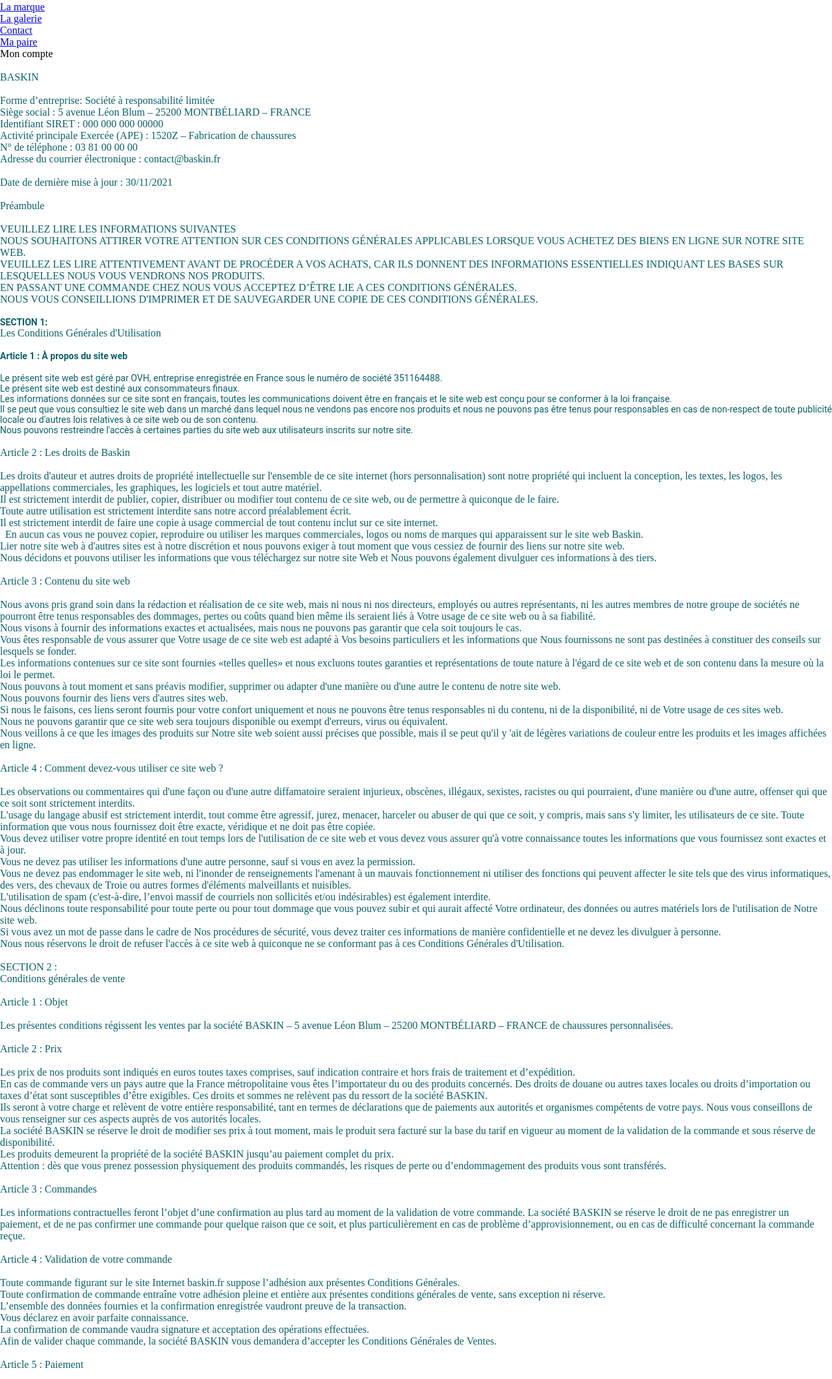
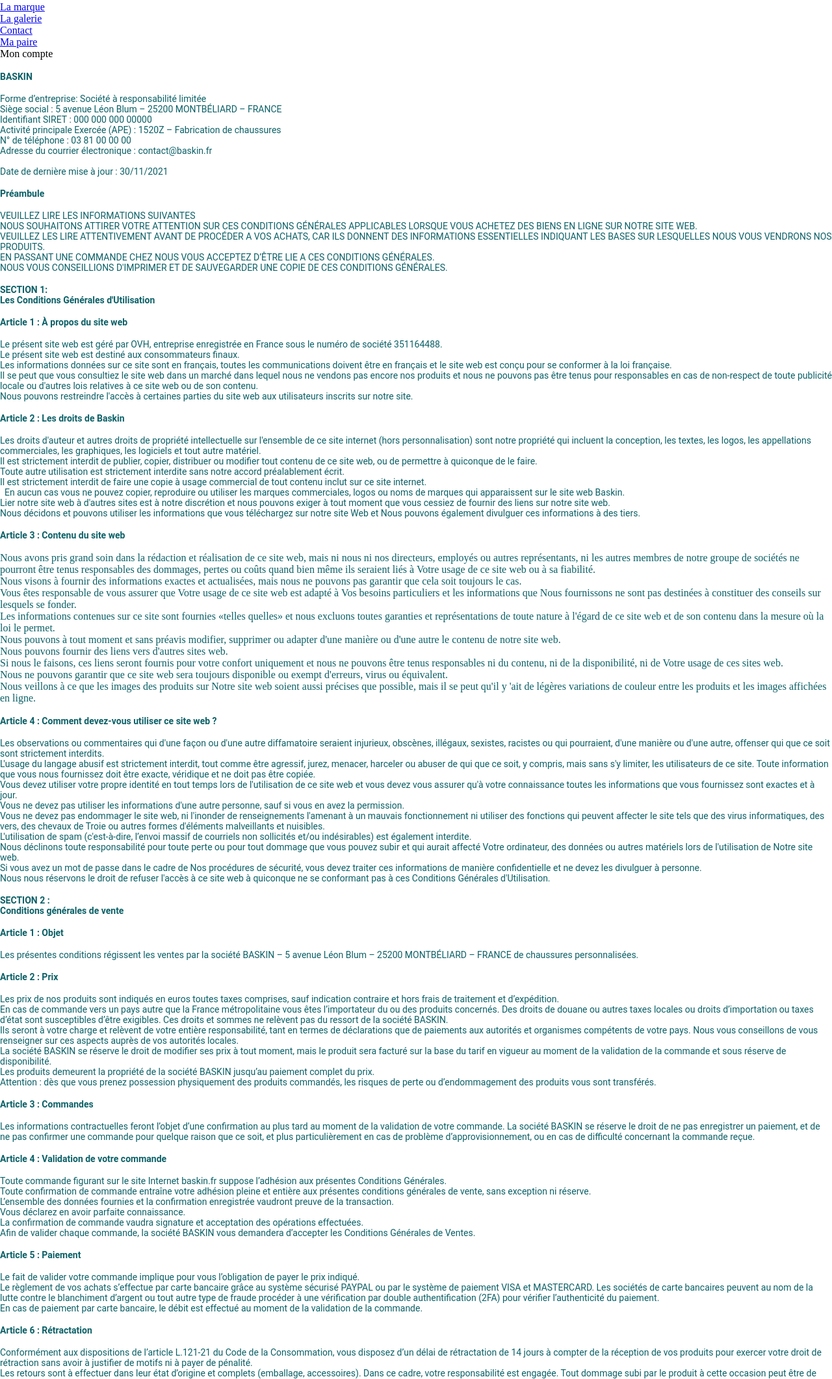
Before and after one commit to Cosmos248/BaskIn, a website built with webpack: page src/cgu.html in a window 1280 px wide. Shown: the part 677-2800 px from the top of the page at 65% size. Built offline with nearby package versions, Linux system fonts and the light colour scheme.

Commit message:
cgu modif

```diff
--- a/src/cgu.html
+++ b/src/cgu.html
@@ -20,9 +20,9 @@
     </header>
     <div>
         <br>
-        <p>BASKIN</p>
+        <p class="e-cgutitre_p">BASKIN</p>
         <br>
-        <p>Forme d’entreprise: Société à responsabilité limitée<br>
+        <p class="e-cgucontenu_p">Forme d’entreprise: Société à responsabilité limitée<br>
           Siège social : 5 avenue Léon Blum – 25200 MONTBÉLIARD – FRANCE<br>
           Identifiant SIRET : 000 000 000 00000<br>
           Activité principale Exercée (APE) : 1520Z – Fabrication de chaussures<br>
@@ -31,16 +31,16 @@
           <br>
           Date de dernière mise à jour : 30/11/2021</p>
           <br>
-          <p>Préambule</p>
+          <p class="e-cgutitre_p">Préambule</p>
           <br>
-          <p>VEUILLEZ LIRE LES INFORMATIONS SUIVANTES<br>
+          <p class="e-cgucontenu_p">VEUILLEZ LIRE LES INFORMATIONS SUIVANTES<br>
           NOUS SOUHAITONS ATTIRER VOTRE ATTENTION SUR CES CONDITIONS GÉNÉRALES APPLICABLES LORSQUE VOUS ACHETEZ DES BIENS EN LIGNE SUR NOTRE SITE WEB.<br>
           VEUILLEZ LES LIRE ATTENTIVEMENT AVANT DE PROCÉDER A VOS ACHATS, CAR ILS DONNENT DES INFORMATIONS ESSENTIELLES INDIQUANT LES BASES SUR LESQUELLES NOUS
           VOUS VENDRONS NOS PRODUITS.<br>
           EN PASSANT UNE COMMANDE CHEZ NOUS VOUS ACCEPTEZ D’ÊTRE LIE A CES CONDITIONS GÉNÉRALES.<br>
           NOUS VOUS CONSEILLIONS D'IMPRIMER ET DE SAUVEGARDER UNE COPIE DE CES CONDITIONS GÉNÉRALES.</p>
           <br>
-          <p class="e-cgutitre_p">SECTION 1:<p>
+          <p class="e-cgutitre_p">SECTION 1:<br>
           Les Conditions Générales d'Utilisation</p>
           <br>
           <p class="e-cgutitre_p">Article 1 : À propos du site web</p>
@@ -51,9 +51,9 @@
           Il se peut que vous consultiez le site web dans un marché dans lequel nous ne vendons pas encore nos produits et nous ne pouvons pas être tenus pour responsables en cas de non-respect de toute publicité locale ou d'autres lois relatives à ce site web ou de son contenu. <br>
           Nous pouvons restreindre l'accès à certaines parties du site web aux utilisateurs inscrits sur notre site.</p>
           <br>
-          <p>Article 2 : Les droits de Baskin</p>
+          <p class="e-cgutitre_p">Article 2 : Les droits de Baskin</p>
           <br>
-          <p>Les droits d'auteur et autres droits de propriété intellectuelle sur l'ensemble de ce site internet (hors personnalisation) sont notre propriété qui incluent la conception, les textes, les logos, les appellations commerciales, les graphiques, les logiciels et tout autre matériel.<br>
+          <p class="e-cgucontenu_p">Les droits d'auteur et autres droits de propriété intellectuelle sur l'ensemble de ce site internet (hors personnalisation) sont notre propriété qui incluent la conception, les textes, les logos, les appellations commerciales, les graphiques, les logiciels et tout autre matériel.<br>
           Il est strictement interdit de publier, copier, distribuer ou modifier tout contenu de ce site web, ou de permettre à quiconque de le faire.<br>
           Toute autre utilisation est strictement interdite sans notre accord préalablement écrit.<br>
           Il est strictement interdit de faire une copie à usage commercial de tout contenu inclut sur ce site internet.<br>
@@ -61,7 +61,7 @@
           Lier notre site web à d'autres sites est à notre discrétion et nous pouvons exiger à tout moment que vous cessiez de fournir des liens sur notre site web.<br>
           Nous décidons et pouvons utiliser les informations que vous téléchargez sur notre site Web et Nous pouvons également divulguer ces informations à des tiers.</p>
           <br>
-          <p>Article 3 : Contenu du site web</p>
+          <p class="e-cgutitre_p">Article 3 : Contenu du site web</p>
           <br>
           <p>Nous avons pris grand soin dans la rédaction et réalisation de ce site web, mais ni nous ni nos directeurs, employés ou autres représentants, ni les autres membres de notre groupe
           de sociétés ne pourront être tenus responsables des dommages, pertes ou coûts quand bien même ils seraient liés à Votre usage de ce site web ou à sa fiabilité.<br>
@@ -77,9 +77,9 @@
           Nous veillons à ce que les images des produits sur Notre site web soient aussi précises que possible, mais il se peut qu'il y 'ait de légères variations de couleur entre les produits et les images
           affichées en ligne.</p>
           <br>
-          <p>Article 4 : Comment devez-vous utiliser ce site web ?</p>
+          <p class="e-cgutitre_p">Article 4 : Comment devez-vous utiliser ce site web ?</p>
           <br>
-          <p>Les observations ou commentaires qui d'une façon ou d'une autre diffamatoire seraient injurieux, obscènes, illégaux, sexistes, racistes ou qui pourraient, d'une manière ou d'une autre, offenser
+          <p class="e-cgucontenu_p">Les observations ou commentaires qui d'une façon ou d'une autre diffamatoire seraient injurieux, obscènes, illégaux, sexistes, racistes ou qui pourraient, d'une manière ou d'une autre, offenser
           qui que ce soit sont strictement interdits.<br>
           L'usage du langage abusif est strictement interdit, tout comme être agressif, jurez, menacer, harceler ou abuser de qui que ce soit, y compris, mais sans s'y limiter, les utilisateurs de ce site.
           Toute information que vous nous fournissez doit être exacte, véridique et ne doit pas être copiée.<br>
@@ -94,16 +94,16 @@
           Si vous avez un mot de passe dans le cadre de Nos procédures de sécurité, vous devez traiter ces informations de manière confidentielle et ne devez les divulguer à personne.<br>
           Nous nous réservons le droit de refuser l'accès à ce site web à quiconque ne se conformant pas à ces Conditions Générales d'Utilisation.</p>
           <br>
-          <p>SECTION 2 :<br>
+          <p class="e-cgutitre_p">SECTION 2 :<br>
           Conditions générales de vente</p>
           <br>
-          <p>Article 1 : Objet</p>
+          <p class="e-cgutitre_p">Article 1 : Objet</p>
           <br>
-          <p>Les présentes conditions régissent les ventes par la société BASKIN – 5 avenue Léon Blum – 25200 MONTBÉLIARD – FRANCE de chaussures personnalisées.</p>
+          <p class="e-cgucontenu_p">Les présentes conditions régissent les ventes par la société BASKIN – 5 avenue Léon Blum – 25200 MONTBÉLIARD – FRANCE de chaussures personnalisées.</p>
           <br>
-          <p>Article 2 : Prix</p>
+          <p class="e-cgutitre_p">Article 2 : Prix</p>
           <br>
-          <p>Les prix de nos produits sont indiqués en euros toutes taxes comprises, sauf indication contraire et hors frais de traitement et d’expédition.<br>
+          <p class="e-cgucontenu_p">Les prix de nos produits sont indiqués en euros toutes taxes comprises, sauf indication contraire et hors frais de traitement et d’expédition.<br>
           En cas de commande vers un pays autre que la France métropolitaine vous êtes l’importateur du ou des produits concernés. Des droits de douane ou autres taxes locales ou droits
           d’importation ou taxes d’état sont susceptibles d’être exigibles. Ces droits et sommes ne relèvent pas du ressort de la société BASKIN.<br>
           Ils seront à votre charge et relèvent de votre entière responsabilité, tant en termes de déclarations que de paiements aux autorités et organismes compétents de votre pays. Nous vous conseillons de vous renseigner sur ces
@@ -113,32 +113,32 @@
           Les produits demeurent la propriété de la société BASKIN jusqu’au paiement complet du prix.<br>
           Attention : dès que vous prenez possession physiquement des produits commandés, les risques de perte ou d’endommagement des produits vous sont transférés.</p>
           <br>
-          <p>Article 3 : Commandes</p>
+          <p class="e-cgutitre_p">Article 3 : Commandes</p>
           <br>
-          <p>Les informations contractuelles feront l’objet d’une confirmation au plus tard au moment de la validation de votre commande.
+          <p class="e-cgucontenu_p">Les informations contractuelles feront l’objet d’une confirmation au plus tard au moment de la validation de votre commande.
           La société BASKIN se réserve le droit de ne pas enregistrer un paiement, et de ne pas confirmer une commande pour quelque raison que ce soit, et plus particulièrement en cas de
           problème d’approvisionnement, ou en cas de difficulté concernant la commande reçue.</p>
           <br>
-          <p>Article 4 : Validation de votre commande</p>
+          <p class="e-cgutitre_p">Article 4 : Validation de votre commande</p>
           <br>
-          <p>Toute commande figurant sur le site Internet baskin.fr suppose l’adhésion aux présentes Conditions Générales.<br>
+          <p class="e-cgucontenu_p">Toute commande figurant sur le site Internet baskin.fr suppose l’adhésion aux présentes Conditions Générales.<br>
           Toute confirmation de commande entraîne votre adhésion pleine et entière aux présentes conditions générales de vente, sans exception ni réserve.<br>
           L’ensemble des données fournies et la confirmation enregistrée vaudront preuve de la transaction.<br>
           Vous déclarez en avoir parfaite connaissance.<br>
           La confirmation de commande vaudra signature et acceptation des opérations effectuées.<br>
           Afin de valider chaque commande, la société BASKIN vous demandera d’accepter les Conditions Générales de Ventes.</p>
           <br>
-          <p>Article 5 : Paiement</p>
+          <p class="e-cgutitre_p">Article 5 : Paiement</p>
           <br>
-          <p>Le fait de valider votre commande implique pour vous l’obligation de payer le prix indiqué.<br>
+          <p class="e-cgucontenu_p">Le fait de valider votre commande implique pour vous l’obligation de payer le prix indiqué.<br>
           Le règlement de vos achats s’effectue par carte bancaire grâce au système sécurisé PAYPAL ou par le système de paiement VISA et MASTERCARD. Les sociétés de carte bancaires
           peuvent au nom de la lutte contre le blanchiment d’argent ou tout autre type de fraude procéder à une vérification par double authentification (2FA) pour vérifier l’authenticité du
           paiement.<br>
           En cas de paiement par carte bancaire, le débit est effectué au moment de la validation de la commande.</p>
           <br>
-          <p>Article 6 : Rétractation</p>
+          <p class="e-cgutitre_p">Article 6 : Rétractation</p>
           <br>
-          <p>Conformément aux dispositions de l’article L.121-21 du Code de la Consommation, vous disposez d’un délai de rétractation de 14 jours à compter de la réception de vos produits
+          <p class="e-cgucontenu_p">Conformément aux dispositions de l’article L.121-21 du Code de la Consommation, vous disposez d’un délai de rétractation de 14 jours à compter de la réception de vos produits
           pour exercer votre droit de rétraction sans avoir à justifier de motifs ni à payer de pénalité.<br>
           Les retours sont à effectuer dans leur état d’origine et complets (emballage, accessoires). Dans ce cadre, votre responsabilité est engagée. Tout dommage subi par le produit à cette
           occasion peut être de nature à faire échec au droit de rétractation.<br>
@@ -154,17 +154,17 @@
           Dans le cas où une demande de personnalisation implique l’inscription d’un nom ou tout autre distinction graphique demandée expressément par le client, le droit de rétractation
           ne pourra alors être appliqué.</p>
           <br>
-          <p>Article 7 : Disponibilité</p>
+          <p class="e-cgutitre_p">Article 7 : Disponibilité</p>
           <br>
-          <p>Nos produits sont produits à la commande, ils ne sont donc pas disponibles immédiatement.<br>
+          <p class="e-cgucontenu_p">Nos produits sont produits à la commande, ils ne sont donc pas disponibles immédiatement.<br>
           En cas d’indisponibilité d’un des éléments demandés (coloris de cuir, motif, …) après passation de votre commande, nous vous en informerons par mail. Votre commande sera
           automatiquement annulée et aucun débit bancaire ne sera effectué.<br>
           En outre, le site Internet baskin.fr n’a pas vocation à vendre ses produits en quantités importantes. Par conséquent la société BASKIN se réserve le droit de refuser certaines commandes
           si le volume de production du moment dépasse la capacité de l’atelier de BASKIN.</p>
           <br>
-          <p>Article 8 : Livraison</p>
+          <p class="e-cgutitre_p">Article 8 : Livraison</p>
           <br>
-          <p>Les produits sont livrés à l’adresse de livraison indiquée au cours du processus de commande, dans le délai indiqué sur la page de validation de la commande.
+          <p class="e-cgucontenu_p">Les produits sont livrés à l’adresse de livraison indiquée au cours du processus de commande, dans le délai indiqué sur la page de validation de la commande.
           En cas de retard d’expédition, un mail vous sera adressé pour vous informer d’une éventuelle conséquence sur le délai de livraison qui vous a été indiqué.<br>
           Conformément aux dispositions légales, en cas de retard de livraison, vous bénéficiez de la possibilité d’annuler la commande dans les conditions et modalités définies à l’article L 138-2
           du Code de la Consommation. Si entre-temps vous recevez le produit nous procéderons à son remboursement et aux frais d’acheminement dans les conditions de l’article L 138-3 du
@@ -172,7 +172,7 @@
           En cas de livraisons par un transporteur, la société BASKIN ne peut être tenue pour responsable de retard de livraison dû exclusivement à une indisponibilité du client après plusieurs
           propositions de rendez-vous.</p>
           <br>
-          <p>Article 9 : Garantie</p>
+          <p class="e-cgutitre_p">Article 9 : Garantie</p>
           <br>
           <p>Tous nos produits bénéficient de la garantie légale de conformité et de la garantie des vices cachés, prévues par les articles 1641 et suivants du Code civil. En cas de non-conformité d’un
           produit vendu, il pourra être retourné, échangé ou remboursé.<br>
@@ -181,7 +181,7 @@
           sur la base du tarif facturé et les frais de retour vous seront remboursés sur présentation des justificatifs.<br>
           Les dispositions de cet Article ne vous empêchent pas de bénéficier du droit de rétractation prévu à l’article 6.<br>
           <br>
-          <p>Article 10 : Responsabilité</p>
+          <p class="e-cgutitre_p">Article 10 : Responsabilité</p>
           <br>
           <p>Les produits proposés sont conformes à la législation française en vigueur. La responsabilité de la société BASKIN ne saurait être engagée en cas de non-respect de la législation du pays où
           le produit est livré. Il vous appartient de vérifier auprès des autorités locales les possibilités d’importation ou d’utilisation des produits ou services que vous envisagez de commander.<br>
@@ -189,17 +189,17 @@
           Enfin la responsabilité de la société BASKIN ne saurait être engagée pour tous les inconvénients ou dommages inhérents à l’utilisation du réseau Internet, notamment une rupture de service,
           une intrusion extérieure ou la présence de virus informatiques.</p>
           <br>
-          <p>Article 11 : Droit applicable en cas de litiges</p>
+          <p class="e-cgutitre_p">Article 11 : Droit applicable en cas de litiges</p>
           <br>
           <p>La langue du présent contrat est la langue française. Les présentes conditions de vente sont soumises à la loi française. En cas de litige, les tribunaux français seront les seuls compétents.</p>
           <br>
-          <p>Article 12 : Propriété intellectuelle</p>
+          <p class="e-cgutitre_p">Article 12 : Propriété intellectuelle</p>
           <br>
           <p>Tous les éléments du site baskin.fr hors personnalisation restent la propriété intellectuelle et exclusive de la société BASKIN. Nul n’est autorisé à reproduire, exploiter, rediffuser, ou utiliser à
           quelque titre que ce soit, même partiellement, des éléments du site qu’ils soient logiciels ou visuels. Tout lien simple ou par hypertexte est strictement interdit sans un accord écrit exprès de
           la société BASKIN.</p>
           <br>
-          <p>Article 13 : Données personnelles</p>
+          <p class="e-cgutitre_p">Article 13 : Données personnelles</p>
           <br>
           <p>La société BASKIN se réserve le droit de collecter les informations nominatives et les données personnelles vous concernant. Elles sont nécessaires à la gestion de votre commande, ainsi qu’à
           l’amélioration des services et des informations que nous vous adressons.<br>
@@ -207,7 +207,7 @@
           Conformément à la loi du 6 janvier 1978 et le décret n° 2019-536, publié le 30 mai 2019 sur la mise en conformité du droit français avec le Règlement général sur la protection des données
           vous disposez d’un droit d’accès, de rectification et d’opposition aux informations nominatives et aux données personnelles vous concernant, directement sur le site Internet.</p>
           <br>
-          <p>Article 14 : Archivage de la Preuve</p>
+          <p class="e-cgutitre_p">Article 14 : Archivage de la Preuve</p>
           <br>
           <p>La société BASKIN archivera les bons de commandes et les factures sur un support fiable et durable constituant une copie fidèle conformément aux dispositions de l’article 1348 du Code civil.</p>
     </div>
```
